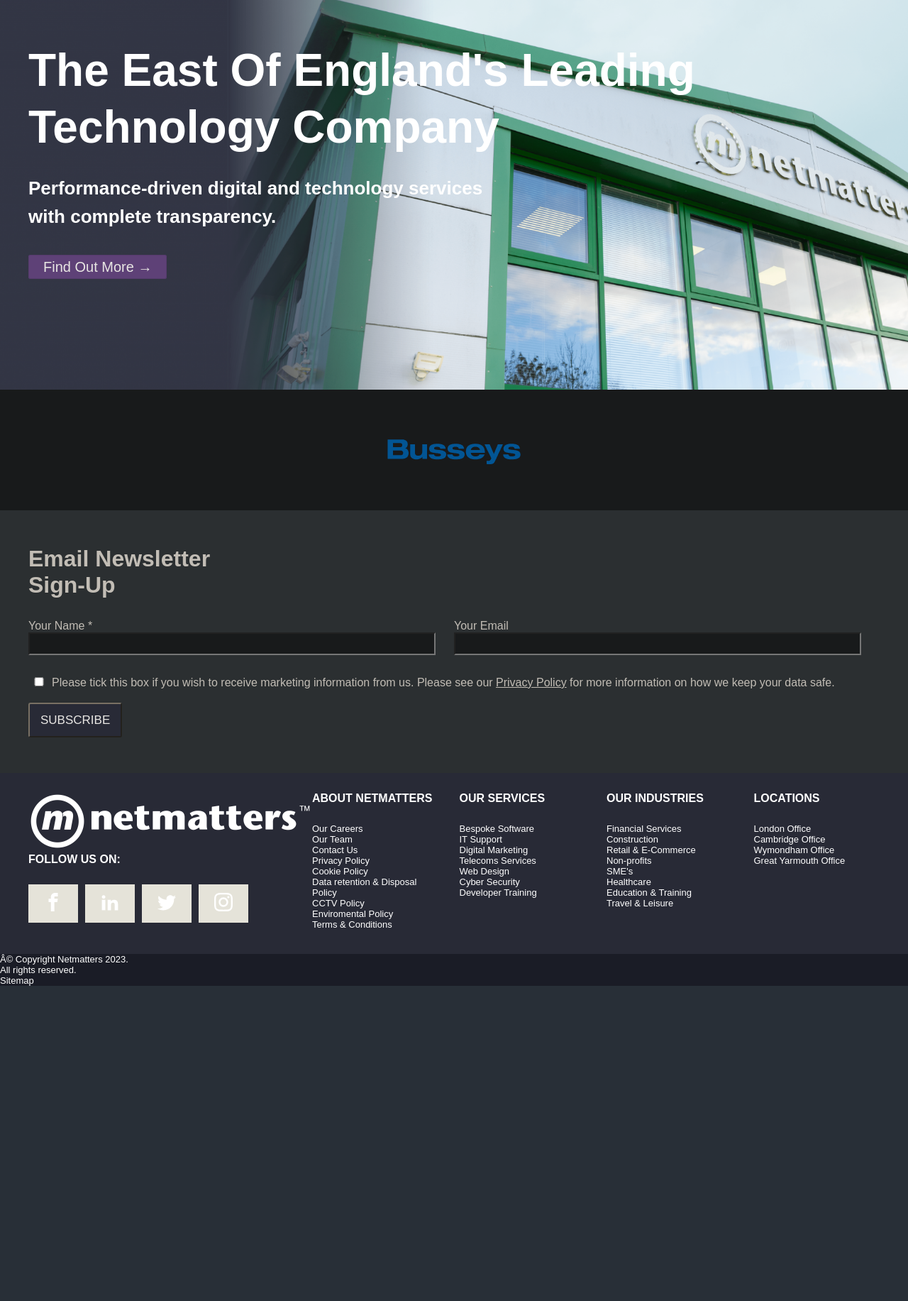
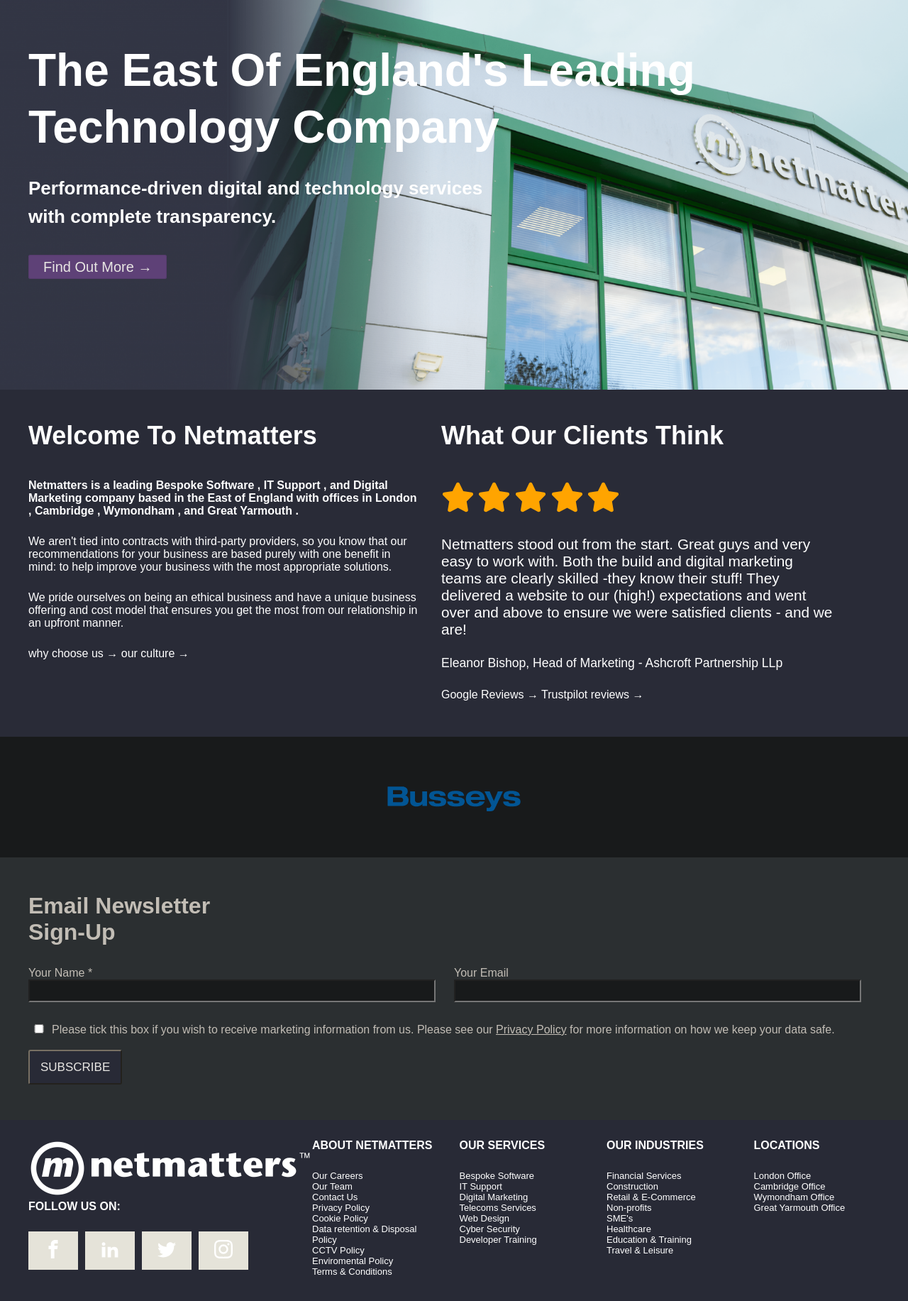
Before and after one commit to DanielH208/example_homepage, a PHP site: page / in a window 1280 px wide. Shown: the part 186-2019 px from the top of the page at 71% size. Before the commit the page ends 1575 px from the top, so only its background shows below. Run offline with PHP 8.4, Linux system fonts and the light colour scheme.

Commit message:
Added brand section elements and styling
Styling nearly finished just need to style the buttons

```diff
--- a/css/application.css
+++ b/css/application.css
@@ -1,5 +1,10 @@
 #privacy-link {
   text-decoration: underline;
+}
+
+.section {
+  padding-top: 50px;
+  padding-bottom: 50px;
 }
 
 .container {
@@ -72,6 +77,60 @@ picture > img {
   margin-top: 1.938rem;
   margin-bottom: 1.125;
   line-height: 50px;
+}
+
+.brand-background {
+  background-color: #292b37;
+  color: white;
+}
+
+.row {
+  width: 100%;
+  margin-left: -15px;
+  margin-right: -15px;
+  display: flex;
+  direction: row;
+  flex-wrap: wrap;
+}
+
+#client-quote {
+  font-size: 20.8px;
+}
+
+#client-quote-author {
+  font-size: 17.6px;
+}
+
+.brand-header {
+  margin: -6px 0px 40px;
+}
+
+.brand-header > strong {
+  font-size: 36px;
+}
+
+.col-welcome > p, .col-clients > p {
+  margin: 0px 0px 25px;
+}
+
+.col-welcome {
+  min-height: 1px;
+  padding: 0px 15px;
+}
+
+.col-clients {
+  min-height: 1px;
+  padding: 0px 15px;
+}
+
+.star {
+  display: inline-block;
+  width: 46.84px;
+  height: 51px;
+  font-weight: 400;
+  line-height: 1;
+  filter: invert(75%) sepia(30%) saturate(6191%) hue-rotate(359deg) brightness(102%) contrast(106%);
+  margin-bottom: 25px;
 }
 
 .client-slider {
@@ -249,6 +308,9 @@ footer .container ul li {
   .col-sm-6 {
     width: 50%;
   }
+  .row {
+    width: 750px;
+  }
 }
 @media (min-width: 992px) {
   .container {
@@ -265,6 +327,12 @@ footer .container ul li {
     font-size: 1.625rem;
     line-height: 2.5rem;
   }
+  .row {
+    width: 970px;
+  }
+  .col-clients, .col-welcome {
+    width: 46%;
+  }
 }
 @media (min-width: 1260px) {
   .container {
@@ -273,6 +341,9 @@ footer .container ul li {
   .footer-social {
     width: 400px;
   }
+  .row {
+    width: 1200px;
+  }
 }
 
 /*# sourceMappingURL=application.css.map */
--- a/index.html
+++ b/index.html
@@ -36,7 +36,84 @@
                 </div>
             </div>
         </div>
+        <div class="brand-background">
+            <div class="container section">
+                <div class="row">
+                    <div class="col-welcome">
+                        <h2 class="brand-header">
+                            <strong>Welcome To Netmatters</strong>
+                        </h2>
+                        <p>
+                            <strong>
+                                Netmatters is a leading
+                                <a>Bespoke Software</a>
+                                ,
+                                <a>IT Support</a>
+                                , and
+                                <a>Digital Marketing </a>
+                                company based in the East of England with offices in
+                                <a>London</a>
+                                ,
+                                <a>Cambridge</a>
+                                ,
+                                <a>Wymondham</a>
+                                , and
+                                <a>Great Yarmouth</a>
+                                .
+                            </strong>
+                        </p>
+                        <p>
+                            We aren't tied into contracts with third-party providers,
+                            so you know that our recommendations for your business are
+                            based purely with one benefit in mind: to help improve your
+                            business with the most appropriate solutions.
+                        </p>
+                        <p>
+                            We pride ourselves on being an ethical business and have a
+                            unique business offering and cost model that ensures you get
+                            the most from our relationship in an upfront manner.
+                        </p>
+                        <div>
+                            <a>why choose us &rarr;</a>
+                            <a>our culture &rarr;</a>
+                        </div>
 
+                    </div>
+                    <div class="col-clients">
+                        <h2 class="brand-header">
+                            <strong>What Our Clients Think</strong>
+                        </h2>
+                        <div>
+                            <img class="star" src="assets/icons/star-solid.svg">
+                            <img class="star" src="assets/icons/star-solid.svg">
+                            <img class="star" src="assets/icons/star-solid.svg">
+                            <img class="star" src="assets/icons/star-solid.svg">
+                            <img class="star" src="assets/icons/star-solid.svg">
+                        </div>
+                        <p>
+                            <span id="client-quote">
+                                Netmatters stood out from the start. Great guys and
+                                very easy to work with. Both the build and digital marketing
+                                teams are clearly skilled -they know their stuff! They delivered
+                                a website to our (high!) expectations and went over and above to
+                                ensure we were satisfied clients - and we are!
+                            </span>
+                        </p>
+                        <p>
+                            <span id="client-quote-author">
+                                Eleanor Bishop, Head of Marketing -
+                                <a>Ashcroft Partnership LLp</a>
+                            </span>
+                        </p>
+                        <div>
+                            <a>Google Reviews &rarr;</a>
+                            <a>Trustpilot reviews &rarr;</a>
+                        </div>
+
+                    </div>
+                </div>
+            </div>
+        </div>
         <div class="client-slider">
             <div class="section-clients">
                 <img class="client-slider-item" src="assets/images/asset 38.png">
--- a/scss/application.scss
+++ b/scss/application.scss
@@ -3,15 +3,18 @@
     text-decoration: underline;
 }
 
+.section {
+    padding-top: 50px;
+    padding-bottom: 50px;
+}
 
 .container {
     margin-right: auto;
     margin-left: auto;
     padding-left: 15px;
     padding-right: 15px;
+}
 
-
-}
 
 .btn {
     height: auto;
@@ -77,6 +80,64 @@ picture > img{
     margin-top: 1.938rem;
     margin-bottom: 1.125;
     line-height: 50px;
+}
+
+// BRAND
+
+.brand-background {
+    background-color: #292b37;
+    color: white;
+
+}
+
+.row {
+    width: 100%;
+    margin-left: -15px;
+    margin-right: -15px;
+    display: flex;
+    direction: row;
+    flex-wrap: wrap;
+}
+
+#client-quote {
+    font-size: 20.8px;
+}
+
+#client-quote-author {
+    font-size: 17.6px;
+}
+
+.brand-header {
+    margin: -6px 0px 40px;
+}
+
+.brand-header > strong {
+    font-size: 36px;
+}
+
+.col-welcome > p, .col-clients > p {
+    margin: 0px 0px 25px;
+}
+
+.col-welcome {
+    min-height: 1px;
+    padding: 0px 15px;
+}
+
+.col-clients{
+    min-height: 1px;
+    padding: 0px 15px;
+}
+
+.star {
+    display: inline-block;
+    width: 46.84px;
+    height: 51px;
+    font-weight: 400;
+    line-height: 1;
+    filter: invert(75%) sepia(30%) saturate(6191%) hue-rotate(359deg) brightness(102%) contrast(106%);
+    margin-bottom: 25px;
+
 }
 
 
@@ -278,6 +339,9 @@ footer .container ul li {
     .col-sm-6 {
         width: 50%;
     }
+    .row {
+        width: 750px;
+    }
 
 }
 
@@ -299,6 +363,14 @@ footer .container ul li {
         line-height: 2.5rem;
     }
 
+    .row {
+        width: 970px;
+    }
+
+    .col-clients, .col-welcome {
+        width: 46%;
+    }
+
 }
 
 
@@ -309,5 +381,8 @@ footer .container ul li {
     .footer-social {
         width: 400px;
     }
+    .row {
+        width: 1200px
+    }
 
 }
```
Also changed, not shown: assets/icons/star-solid.svg (added), 1 other file.
